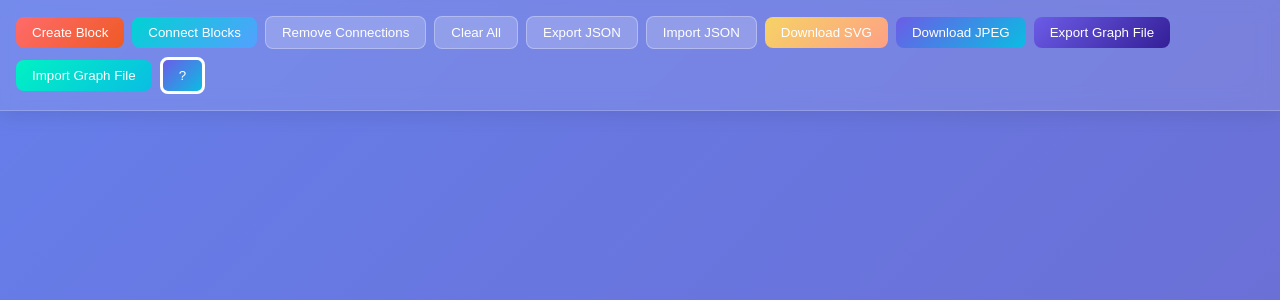
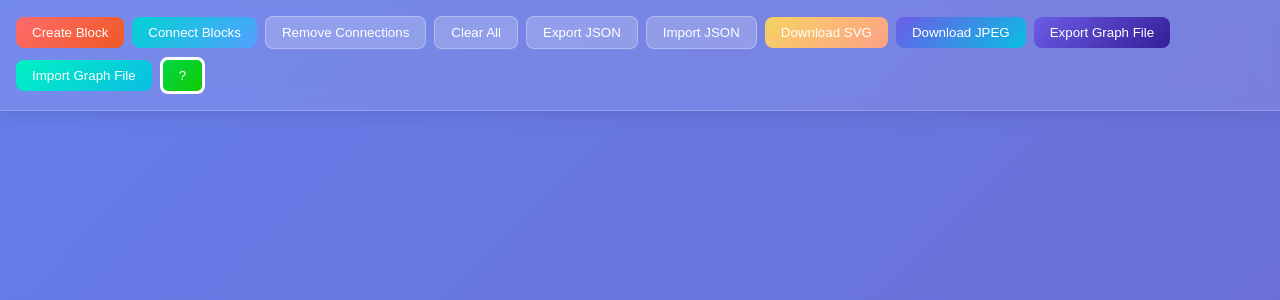
Before and after one commit to kirillsaidov/json-object-viewer, a FastAPI app: page / in a window 1280 px wide. Shown: the top 300 px of the page. Run offline with FastAPI, Linux system fonts and the light colour scheme; some libraries are stand-ins or nearby versions.

```diff
--- a/src/templates/index.html
+++ b/src/templates/index.html
@@ -92,7 +92,7 @@
         }
 
         .btn.buttonStyle7 {
-            background: linear-gradient(135deg, #6c5ce7, #0abde3);
+            background: linear-gradient(135deg, #00d647, #11cc00);
             border: solid;
         }
 
```
